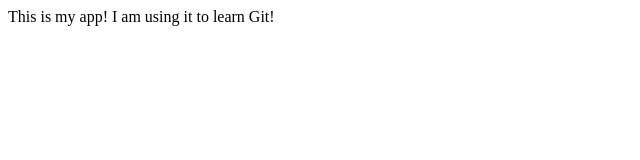
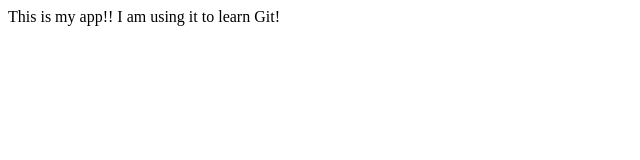
Before and after one commit to Kerfufflez/myappsample, a plain HTML site: page index.html in a window 1280 px wide. Shown: the full height of the page, 0-640 px from the left. Drawn offline with Linux system fonts and the light colour scheme.

Commit message:
Second Commit

```diff
--- a/index.html
+++ b/index.html
@@ -3,6 +3,6 @@
     <title>Welcome to my App!</title>
   </head>
   <body>
-    This is my app! I am using it to learn Git!
+    This is my app!! I am using it to learn Git!
   </body>
 </html>
```
